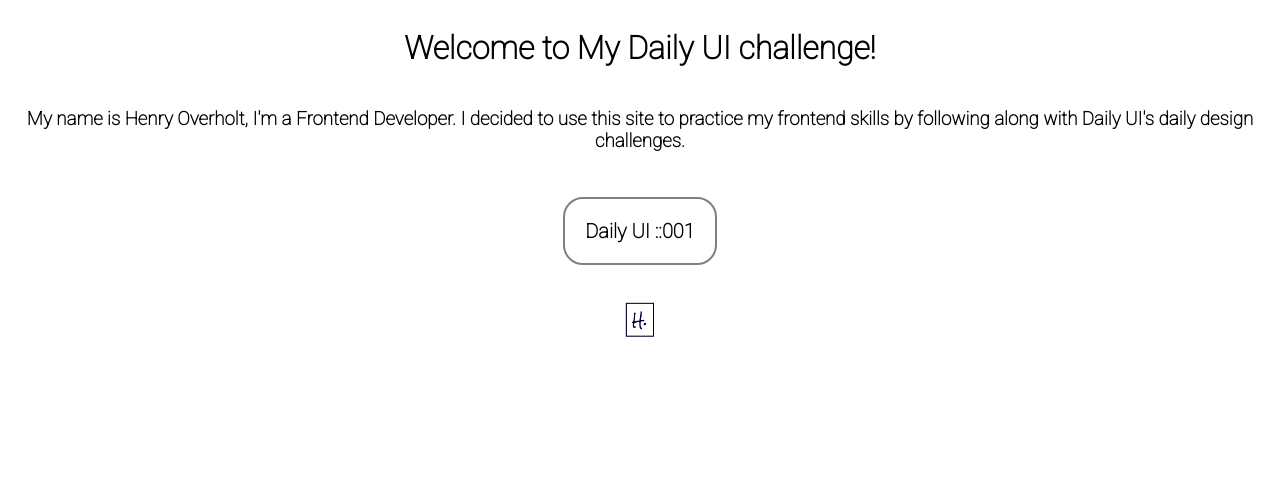
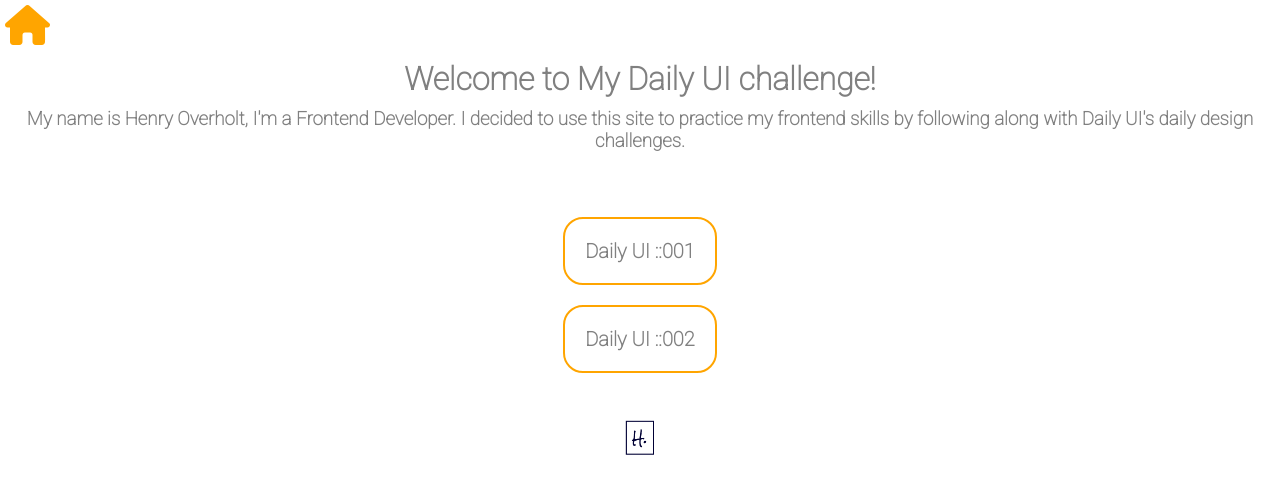
Before and after one commit to Henry-Overholt/dailyUIchallenge, an Angular app: page / in a window 1280 px wide. Shown: the top 494 px of the page. Built offline with nearby package versions, Linux system fonts and the light colour scheme.

Commit message:
added icons

```diff
--- a/src/app/app.component.css
+++ b/src/app/app.component.css
@@ -1,6 +1,5 @@
 * {
   margin: 0;
-  font-family: "Roboto", sans-serif;
 }
 footer {
   position: relative;
@@ -13,3 +12,8 @@ footer {
 img {
   width: 50px;
 }
+i {
+  font-size: 40px;
+  color: orange;
+  margin: 5px 0px 15px 5px;
+}
--- a/src/app/app.component.html
+++ b/src/app/app.component.html
@@ -1,3 +1,6 @@
+<header>
+  <i class="fas fa-home" routerLink="/home"></i>
+</header>
 <router-outlet></router-outlet>
 <footer>
   <a href="http://henryoverholt.surge.sh"
--- a/src/app/home/home.component.css
+++ b/src/app/home/home.component.css
@@ -8,10 +8,13 @@
 h1 {
   text-align: center;
   font-family: "Roboto", sans-serif;
+  color: grey;
 }
 h3 {
   text-align: center;
   font-family: "Roboto", sans-serif;
+  color: grey;
+  margin: 10px;
 }
 #challengeContainer {
   width: 100%;
@@ -19,9 +22,10 @@ h3 {
   flex-direction: column;
   justify-content: center;
   align-items: center;
+  margin-top: 45px;
 }
 h4 {
-  border: 2px solid grey;
+  border: 2px solid orange;
   width: 150px;
   text-align: center;
   padding: 20px 0px 20px 0px;
@@ -29,23 +33,28 @@ h4 {
   font-size: 20px;
   margin-bottom: 0;
   font-family: "Roboto", sans-serif;
+  color: grey;
 }
 .challenges {
   display: flex;
   flex-direction: column;
   justify-content: center;
   align-items: center;
+  margin: 10px 0px 10px 0px;
 }
 p {
   width: 100%;
   text-align: center;
   font-family: "Roboto", sans-serif;
+  color: grey;
 }
 .prompt {
   display: flex;
   flex-direction: column;
   justify-content: center;
   align-items: center;
+  margin-top: 10px;
+  width: 90%;
 }
 button {
   width: 100px;
@@ -56,4 +65,5 @@ button {
   color: white;
   font-size: 15px;
   font-family: "Roboto", sans-serif;
+  margin: 10px;
 }
--- a/src/app/home/home.component.ts
+++ b/src/app/home/home.component.ts
@@ -14,18 +14,25 @@ export class HomeComponent implements OnInit {
       show: false,
       path: "001",
     },
-    // {
-    //   challengeNum: "002",
-    //   prompt: "This is just a test for number 2",
-    //   show: false,
-    //   path: "002",
-    // },
+    {
+      challengeNum: "002",
+      prompt: "This is just a test for number 2",
+      show: false,
+      path: "002",
+    },
   ];
   constructor() {}
 
   ngOnInit() {}
   showPrompt(i: number): void {
-    console.log(i);
-    this.challenges[i].show = !this.challenges[i].show;
+    if (this.challenges[i].show === true) {
+      this.challenges[i].show = false;
+    } else {
+      this.challenges.forEach((obj) => {
+        obj.show = false;
+      });
+
+      this.challenges[i].show = !this.challenges[i].show;
+    }
   }
 }
--- a/src/index.html
+++ b/src/index.html
@@ -8,8 +8,13 @@
       href="https://fonts.googleapis.com/css2?family=Roboto:wght@100&display=swap"
       rel="stylesheet"
     />
+
     <meta name="viewport" content="width=device-width, initial-scale=1" />
-    <link rel="icon" type="image/x-icon" href="favicon.ico" />
+    <link rel="icon" type="image/x-icon" href="./assets/tabICON.png" />
+    <script
+      src="https://kit.fontawesome.com/4c787135e3.js"
+      crossorigin="anonymous"
+    ></script>
   </head>
   <body>
     <app-root></app-root>
--- a/src/styles.css
+++ b/src/styles.css
@@ -1 +1,4 @@
 /* You can add global styles to this file, and also import other style files */
+* {
+  margin: 0;
+}
```
